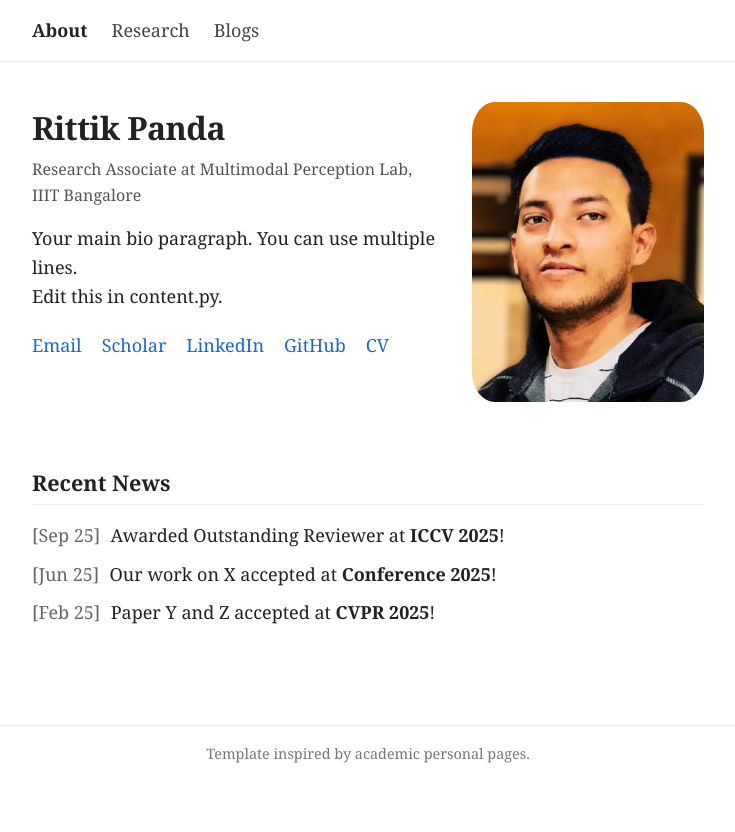
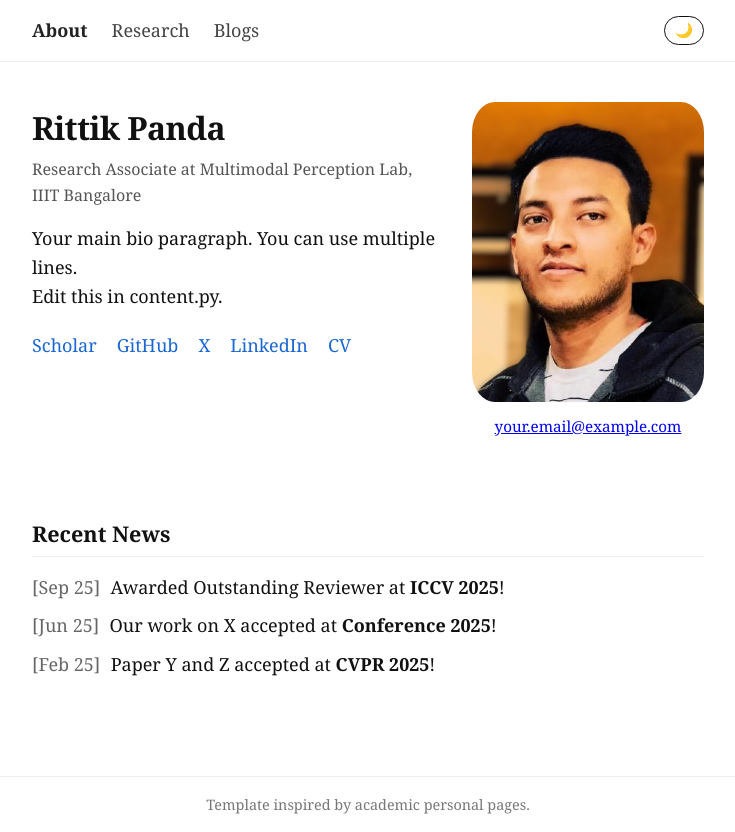
Before and after one commit to rittik9/My-Website, a Flask app: page / in a window 1280 px wide. Shown: the whole page, without its empty margins (272-1007 px from the left). Before the commit the page ends 763 px from the top, so only its background shows below. Run offline with Flask 3, Linux system fonts and the light colour scheme.

Commit message:
fix image and email

```diff
--- a/backend/app.py
+++ b/backend/app.py
@@ -40,6 +40,7 @@ def about():
         "about.html",
         tagline=content.TAGLINE,
         bio=content.BIO.strip(),
+        email= content.EMAIL,
         links=content.LINKS,
         news=content.NEWS,
         photos=content.PHOTOS,
--- a/backend/content.py
+++ b/backend/content.py
@@ -7,21 +7,23 @@ NAME = "Rittik Panda"
 TAGLINE = "Research Associate at Multimodal Perception Lab, IIIT Bangalore"
 # Hero image: use EITHER a filename in backend/assets/ OR a full URL.
 # Option A: filename (served from backend/assets/ or built into static/)
-HERO_IMAGE = "front2_1.png"
+HERO_IMAGE = "front.png"
 # Option B: full URL (image loads from this URL; use if file not found locally)
 # Uncomment and set to your raw GitHub URL so the image always shows:
-HERO_IMAGE_URL = "https://raw.githubusercontent.com/rittik9/My-Website/master/backend/assets/front2_1.png"
+HERO_IMAGE_URL = "https://raw.githubusercontent.com/rittik9/My-Website/master/backend/assets/front.png"
 BIO = """
 Your main bio paragraph. You can use multiple lines.
 Edit this in content.py.
 """
 
+EMAIL = "your.email@example.com"
+
 # Links (label -> url)
 LINKS = [
-    ("Email", "mailto:your.email@example.com"),
     ("Scholar", "https://scholar.google.com"),
+    ("GitHub", "https://github.com/yourusername"),
+    ("X", "https://github.com/yourusername"),
     ("LinkedIn", "https://linkedin.com/in/yourusername"),
-    ("GitHub", "https://github.com/yourusername"),
     ("CV", "/static/cv.pdf"),
 ]
 
--- a/frontend/static/css/style.css
+++ b/frontend/static/css/style.css
@@ -274,3 +274,55 @@ body {
     color: #777;
     font-style: italic;
 }
+
+/* Default Light Theme */
+:root {
+    --bg-color: #ffffff;
+    --text-color: #111111;
+    --secondary-text: #555555;
+    --nav-bg: #ffffff;
+}
+
+/* Dark Theme */
+body.dark-mode {
+    --bg-color: #0f172a;
+    --text-color: #f1f5f9;
+    --secondary-text: #94a3b8;
+    --nav-bg: #111827;
+}
+
+/* Apply Variables */
+body {
+    background-color: var(--bg-color);
+    color: var(--text-color);
+    transition: background-color 0.3s ease, color 0.3s ease;
+}
+
+.site-header {
+    background-color: var(--nav-bg);
+}
+
+.tagline {
+    color: var(--secondary-text);
+}
+
+.theme-toggle {
+    margin-left: auto;
+    background: none;
+    border: 1px solid var(--text-color);
+    padding: 4px 10px;
+    border-radius: 20px;
+    cursor: pointer;
+    font-size: 0.9rem;
+}
+
+.hero-photo-column {
+    display: flex;
+    flex-direction: column;
+    align-items: center;
+}
+
+.hero-email {
+    margin-top: 0.75rem;
+    font-size: 0.95rem;
+}
--- a/frontend/templates/about.html
+++ b/frontend/templates/about.html
@@ -15,8 +15,15 @@
             </div>
         </div>
 
-        <div class="hero-photo-wrap">
-            <img src="{{ hero_image_url }}" alt="{{ name }}" class="hero-photo">
+        <!-- Photo + Email Column -->
+        <div class="hero-photo-column">
+            <div class="hero-photo-wrap">
+                <img src="{{ hero_image_url }}" alt="{{ name }}" class="hero-photo">
+            </div>
+
+            <p class="hero-email">
+                <a href="mailto:{{ email }}">{{ email }}</a>
+            </p>
         </div>
 
     </div>
--- a/frontend/templates/base.html
+++ b/frontend/templates/base.html
@@ -6,12 +6,15 @@
     <title>{% block title %}{{ name }}{% endblock %}</title>
     <link rel="stylesheet" href="{{ url_for('static', filename='css/style.css') }}">
 </head>
+
 <body>
     <header class="site-header">
         <nav class="nav container">
             <a href="{{ url_for('about') }}" class="{% if request.endpoint == 'about' %}nav-active{% endif %}">About</a>
             <a href="{{ url_for('research') }}" class="{% if request.endpoint == 'research' %}nav-active{% endif %}">Research</a>
             <a href="{{ url_for('blogs') }}" class="{% if request.endpoint == 'blogs' %}nav-active{% endif %}">Blogs</a>
+
+            <button id="theme-toggle" class="theme-toggle">🌙</button>
         </nav>
     </header>
 
@@ -22,5 +25,34 @@
     <footer class="site-footer">
         <p>Template inspired by academic personal pages.</p>
     </footer>
+
+    <!-- FIXED SCRIPT (only change) -->
+    <script>
+        document.addEventListener("DOMContentLoaded", function () {
+
+            const toggleBtn = document.getElementById("theme-toggle");
+            const body = document.body;
+
+            // Load saved theme
+            if (localStorage.getItem("theme") === "dark") {
+                body.classList.add("dark-mode");
+                toggleBtn.textContent = "☀️";
+            }
+
+            toggleBtn.addEventListener("click", () => {
+                body.classList.toggle("dark-mode");
+
+                if (body.classList.contains("dark-mode")) {
+                    localStorage.setItem("theme", "dark");
+                    toggleBtn.textContent = "☀️";
+                } else {
+                    localStorage.setItem("theme", "light");
+                    toggleBtn.textContent = "🌙";
+                }
+            });
+
+        });
+    </script>
+
 </body>
 </html>
```
Also changed, not shown: backend/assets/front.jpg (deleted), backend/assets/front.png (renamed from backend/assets/front2_1.png), backend/assets/front2.png (deleted), backend/assets/front3.jpg (deleted).
